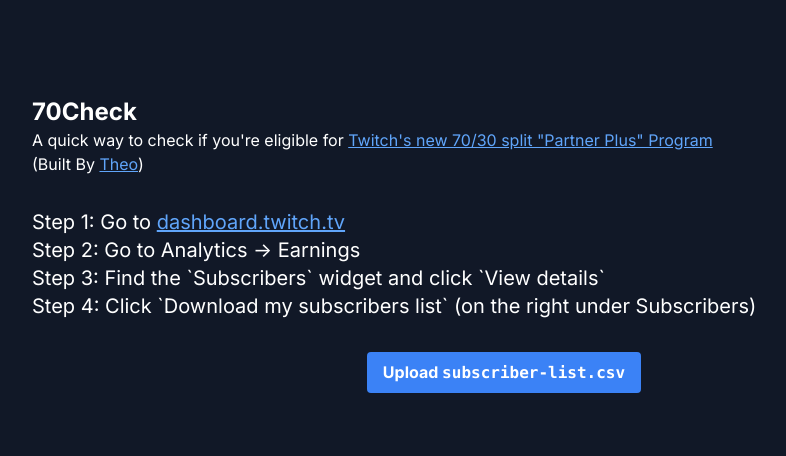
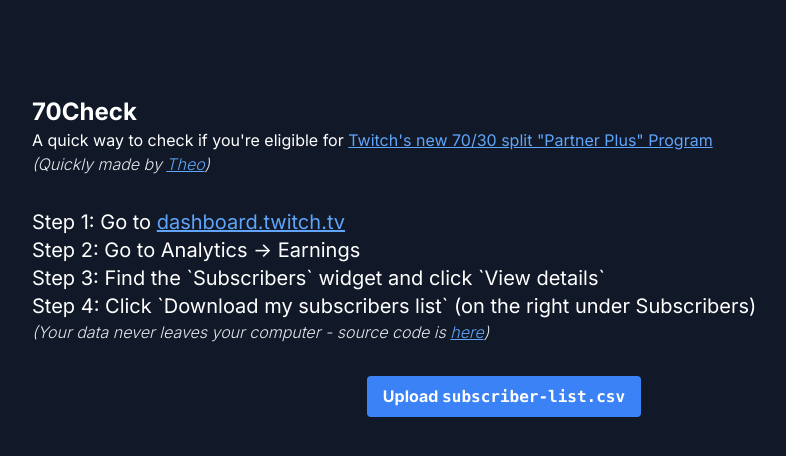
Before and after one commit to t3dotgg/70check, a Next.js app: page / in a window 1280 px wide. Shown: the top 456 px of the page, without its empty margins (136-922 px from the left). Built offline with nearby package versions, Linux system fonts and the light colour scheme.

Commit message:
copy changes

```diff
--- a/src/app/page.tsx
+++ b/src/app/page.tsx
@@ -77,6 +77,16 @@
           "Step 4: Click `Download my subscribers list` (on the right under Subscribers)"
         }
       </h2>
+      <div className="text-gray-200 font-light italic">
+        {"(Your data never leaves your computer - source code is "}
+        <a
+          href="https:/github.com/t3dotgg/70check"
+          className="text-blue-400 underline"
+        >
+          {"here"}
+        </a>
+        {")"}
+      </div>
 
       <div className="p-4" />
       <UploadCSVButton onUpload={setCsv} />
@@ -99,7 +109,8 @@
           {'Twitch\'s new 70/30 split "Partner Plus" Program'}
         </a>
         <br />
-        {"(Built By "}
+        <div className="text-gray-200 font-light italic">
+          {"(Quickly made by "}
           <a
             href="https://twitter.com/t3dotgg"
             className="text-blue-400 underline"
@@ -108,6 +119,7 @@
           </a>
           {")"}
         </div>
+      </div>
       <div className="p-4" />
       <Content />
     </main>
```
Lines whose indentation alone changed are shown as unchanged.
